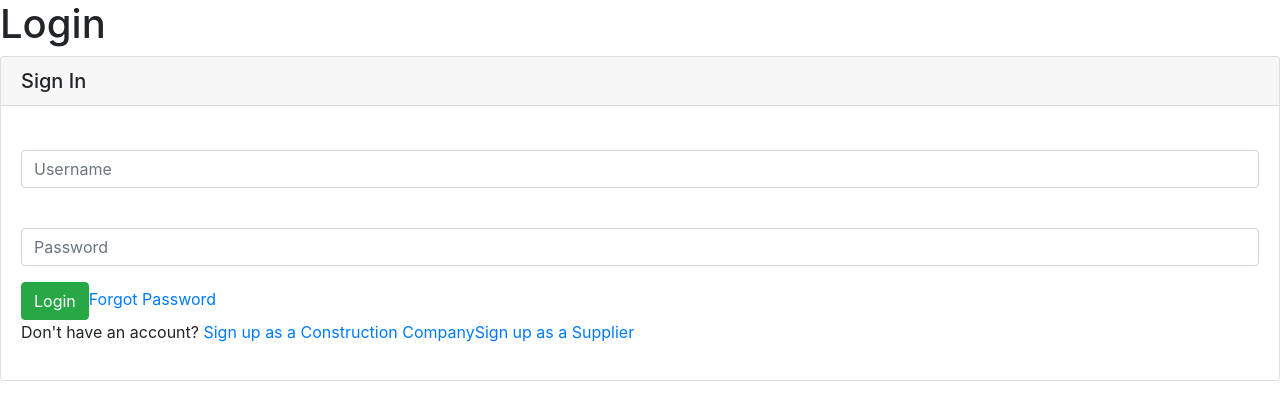
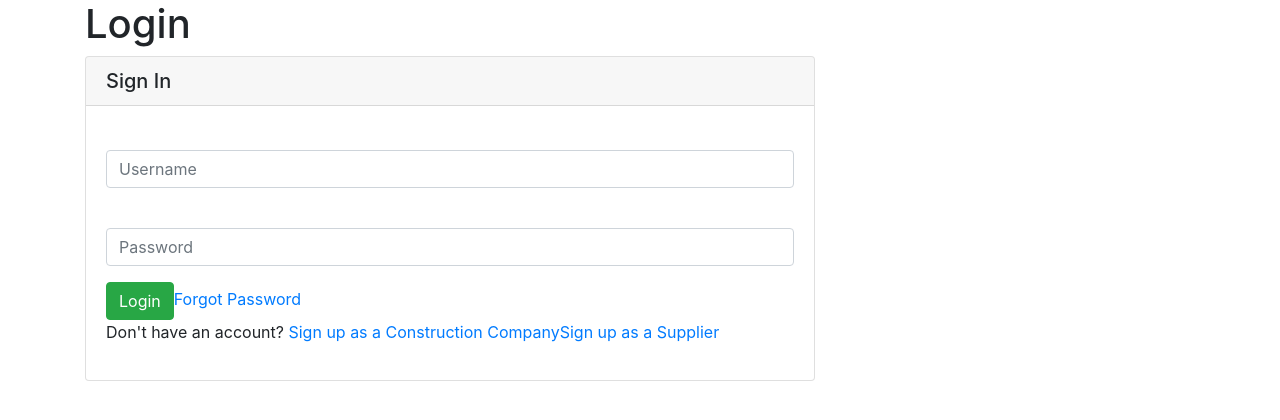
Before and after one commit to ConsTructionGang/FrontEnd, an Angular app: page /login in a window 1280 px wide. Shown: the top 420 px of the page. Built offline with nearby package versions, Linux system fonts and the light colour scheme.

Commit message:
Adjusted Login layout to match account creation components

```diff
--- a/src/app/accounts/login/login.component.html
+++ b/src/app/accounts/login/login.component.html
@@ -1,5 +1,7 @@
-<div>
+<div class="container">
 	<h1>{{ title }}</h1>
+	<div class="row">
+		<div class="col-md-8">
 	<div class="card">
         <h5 class="card-header">Sign In</h5>
         <div class= "card-body">
@@ -21,5 +23,7 @@
 	        	</p>
 	        </form>
 	    </div>
-    </div>
+		</div>
+		</div>
+  </div>
 </div>
```
